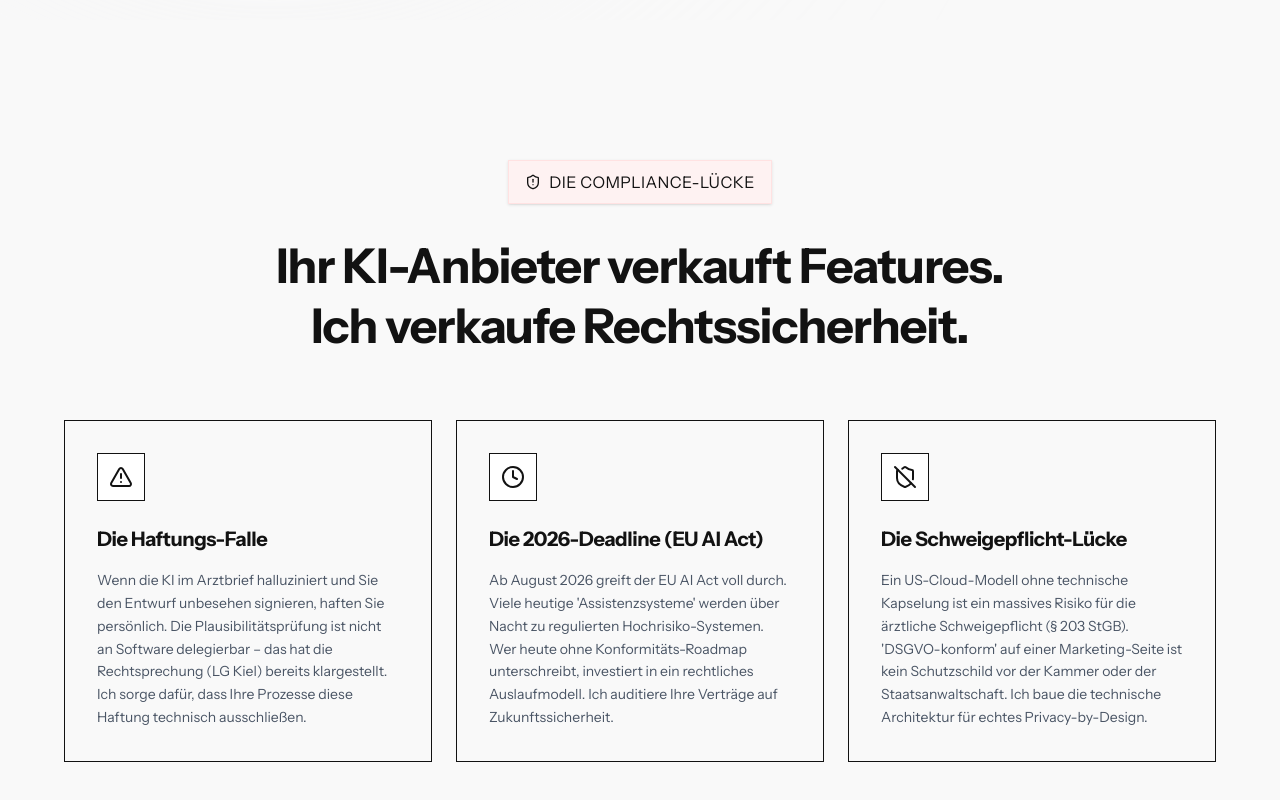
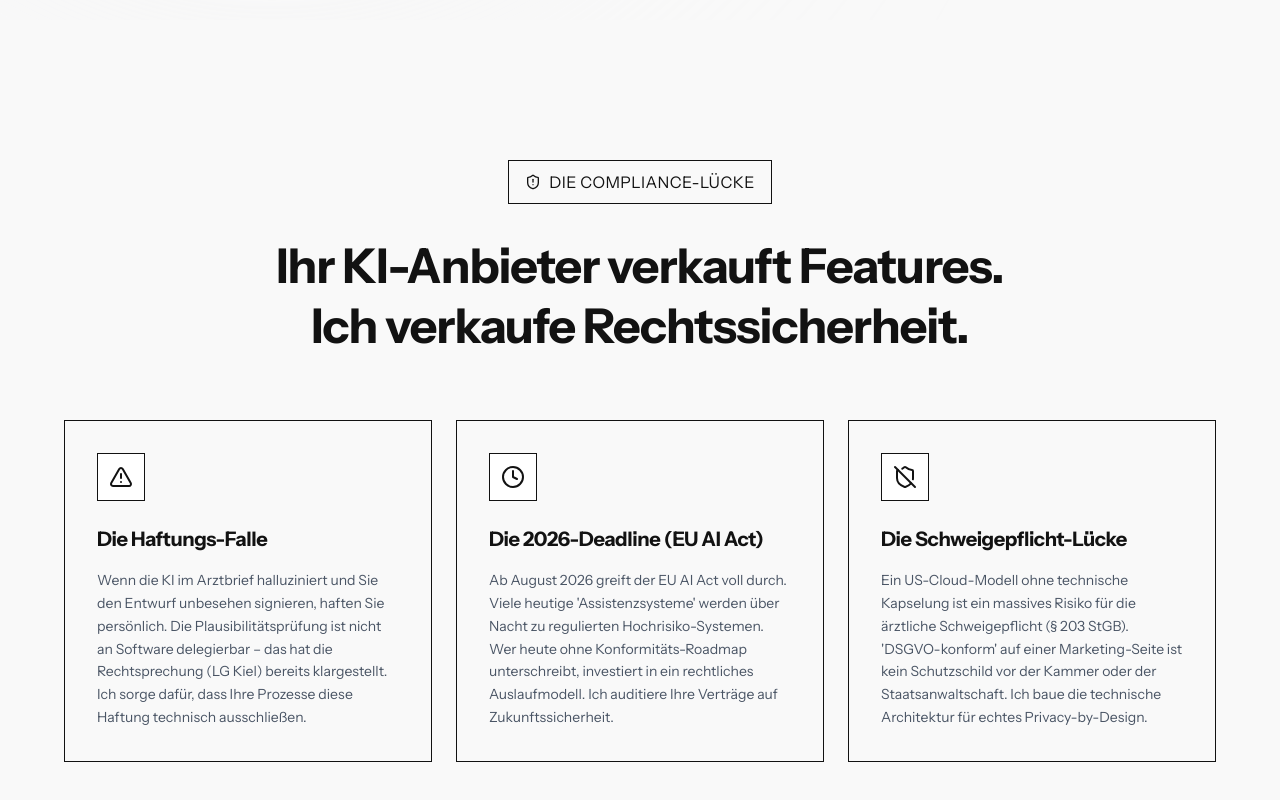
Before and after one commit to fonkape/legalmedtech, a Next.js app: page / in a window 1280 px wide. Shown: the part 780-1580 px from the top of the page. Built offline with nearby package versions, Linux system fonts and the light colour scheme; a web font is replaced by a local one.

Commit message:
Refine ComplianceGap tag styling for Precision theme

```diff
--- a/src/components/ComplianceGap.tsx
+++ b/src/components/ComplianceGap.tsx
@@ -7,7 +7,7 @@ export function ComplianceGap() {
         <section id="methodik" className="py-[var(--section-padding)] transition-theme theme-legacy:bg-white theme-precision:section-slate">
             <div className="container mx-auto px-4 md:px-6">
                 <div className="max-w-4xl mx-auto text-center mb-16">
-                    <div className="inline-flex items-center gap-2 px-4 py-2 bg-red-50 rounded-custom shadow-sm mb-8 border border-red-100 theme-precision:bg-white theme-precision:border-primary theme-precision:text-primary theme-precision:tech-label">
+                    <div className="inline-flex items-center gap-2 px-4 py-2 mb-8 transition-theme theme-legacy:bg-red-50 theme-legacy:border-red-100 theme-legacy:shadow-sm theme-legacy:rounded-custom border theme-precision:bg-white theme-precision:border-primary theme-precision:text-primary theme-precision:tech-label">
                         <ShieldAlert className="w-4 h-4 text-primary" />
                         <span className="tracking-wide uppercase">DIE COMPLIANCE-LÜCKE</span>
                     </div>
```
